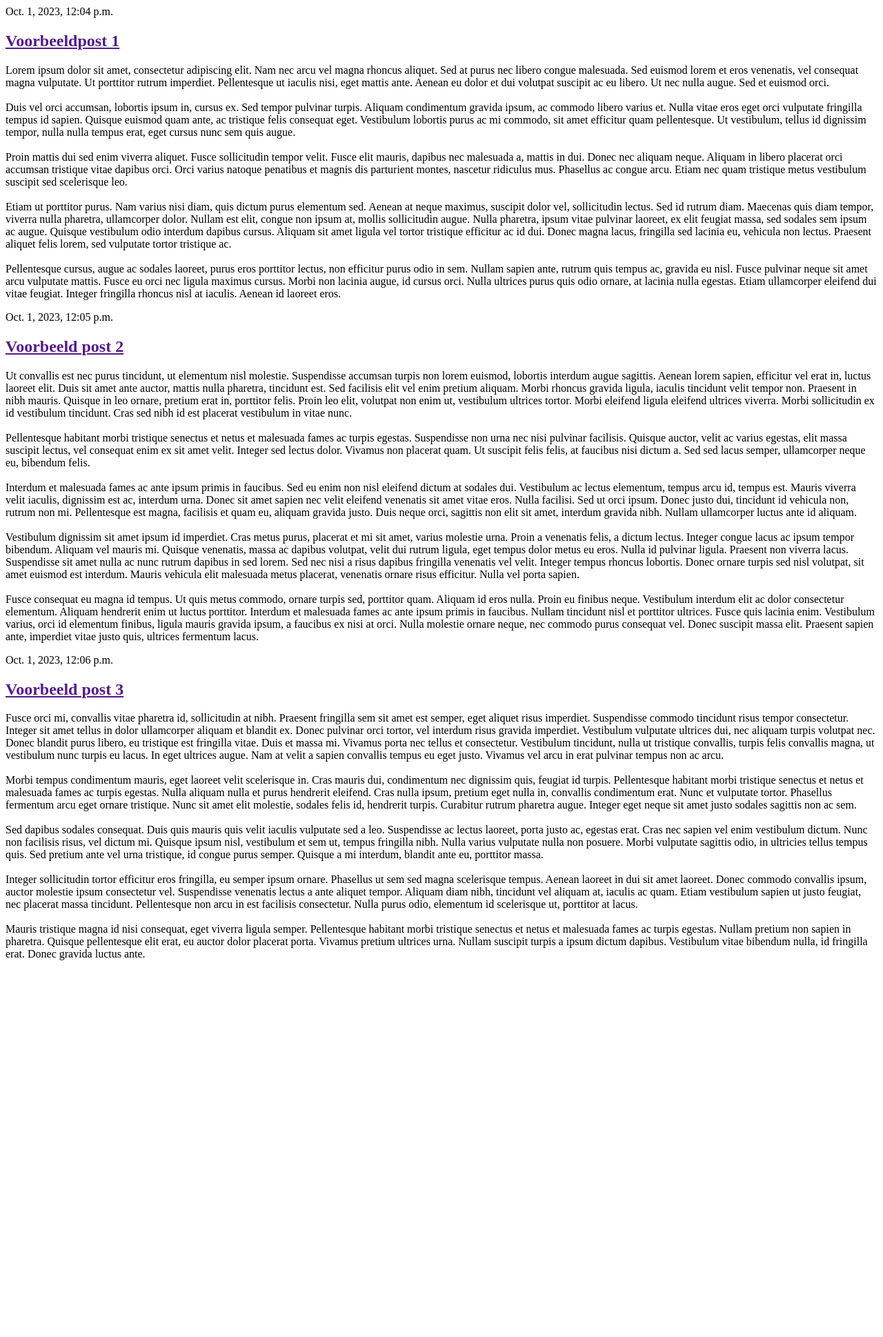
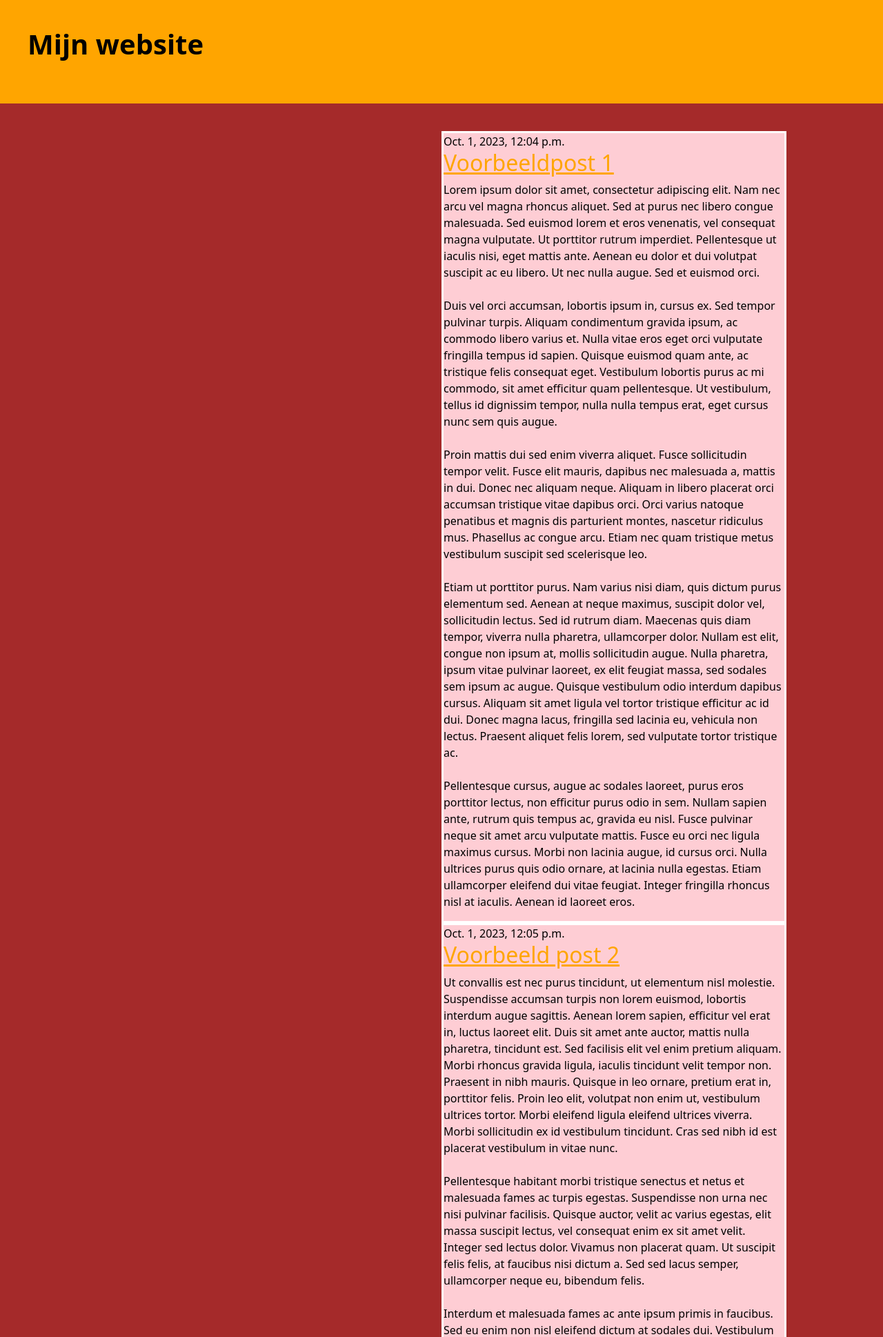
Before and after one commit to jeffreykrab/testDjango, a Django app: template mysite/blog/templates/blog/post_list.html in a window 1280 px wide. Shown: the top 1938 px of the page at 69% size. Before the commit the page ends 1392 px from the top, so only its background shows below. Run offline with Django 3.2, Linux system fonts and the light colour scheme; the template is opened without the code that fills it: values that come from a table or form of the project are taken from there, others are empty; data comes from the database, SQL or seed files in the repository.

Commit message:
aanpassingen huiswerk django les 5

```diff
--- /dev/null
+++ b/mysite/blog/static/css/style.css
@@ -0,0 +1,39 @@
+body{
+    background-color: brown;
+    color: black;
+}
+
+header{
+    background-color: orange;
+    height: 150px;
+    padding: 40px;
+}
+
+h1{
+    color: black;
+    font-weight: bold;
+}
+
+footer{
+    background-color: orange;
+    height: 150px;
+    padding: 30px;
+}
+
+div{
+    background-color: rgb(254, 205, 212);
+    width: 500px;
+    margin-bottom: 40px;
+    margin-top: 40px;
+    margin-left: 50%;
+    margin-right: auto;
+}
+
+article{
+    background-color: rgb(254, 205, 212);
+    border: 3px solid white;
+}
+
+a{
+    color:orange
+}
--- a/mysite/blog/templates/blog/post_list.html
+++ b/mysite/blog/templates/blog/post_list.html
@@ -1,10 +1,16 @@
+{% load static %}
 <!DOCTYPE html>
 <html lang="en">
     <head>
         <meta charset="utf-8">
+        <!-- Bootstrap CSS -->
+        <link href="https://cdn.jsdelivr.net/npm/bootstrap@5.1.3/dist/css/bootstrap.min.css" rel="stylesheet" integrity="sha384-1BmE4kWBq78iYhFldvKuhfTAU6auU8tT94WrHftjDbrCEXSU1oBoqyl2QvZ6jIW3" crossorigin="anonymous">
+        <link rel="stylesheet" href="{% static 'css/style.css' %}">
         <title></title>
     </head>
     <body>
+        <header><h1>Mijn website</h1></header>
+        <div>
         {% block content %}
         {% for post in posts %}
         <article class="post">
@@ -16,5 +22,7 @@
         </article>
         {% endfor %}
         {% endblock %}
+        </div>
+        <footer></footer>
     </body>
     </html>
--- a/mysite/blog/views.py
+++ b/mysite/blog/views.py
@@ -4,4 +4,4 @@ from .models import post
 
 def post_list(request):
     posts = post.objects.filter(published_date__lte=timezone.now()).order_by('published_date')
-    return render(request, 'blog/post_list.html', {})
+    return render(request, 'blog/post_list.html', {'posts': posts})
```
